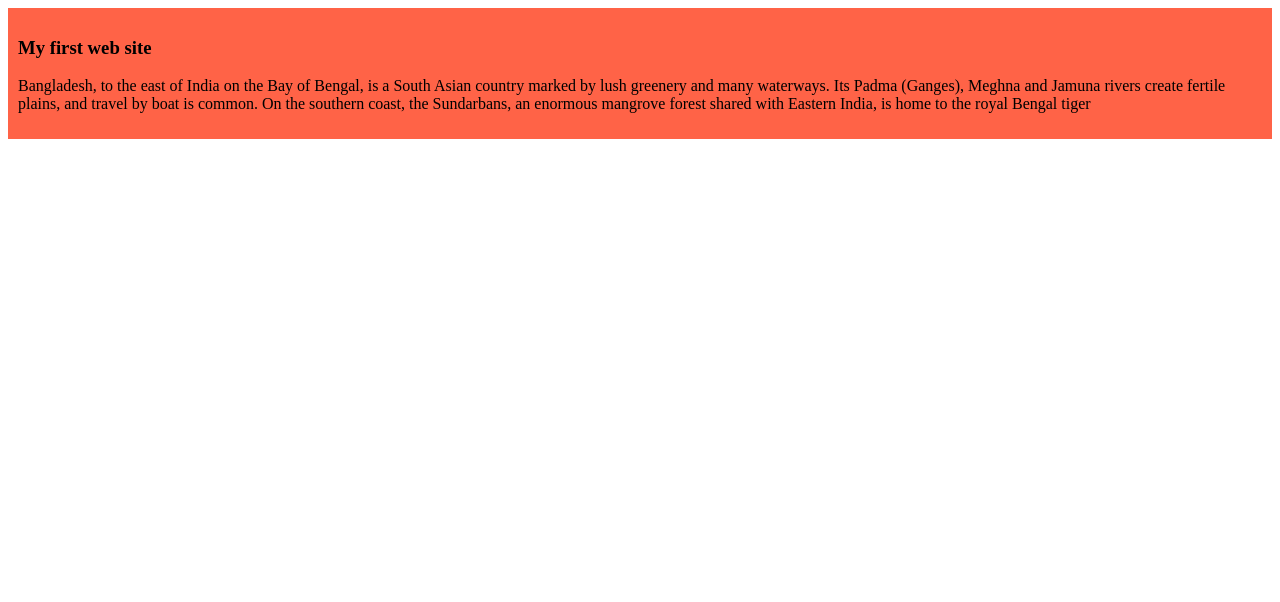
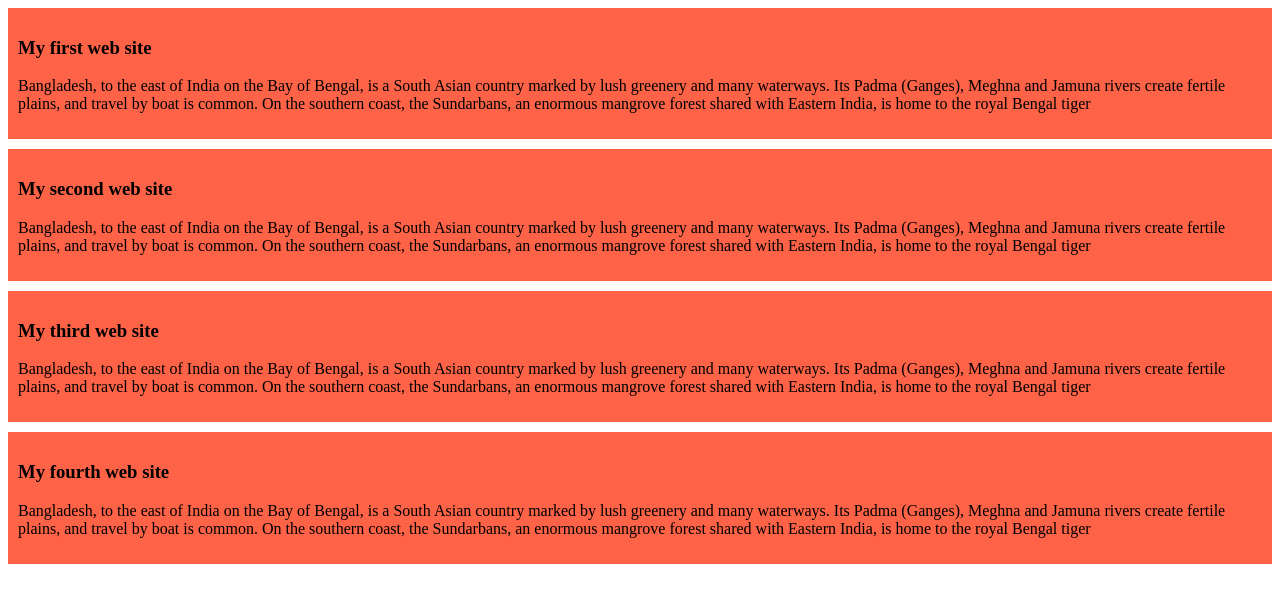
Before and after one commit to maruf1997bd/my-simple-website-2, a plain HTML site: page index.html in a window 1280 px wide. Drawn offline with Linux system fonts and the light colour scheme.

Commit message:
added second and third blog

```diff
--- a/index.html
+++ b/index.html
@@ -11,5 +11,17 @@
         <h3>My first web site</h3>
         <p>Bangladesh, to the east of India on the Bay of Bengal, is a South Asian country marked by lush greenery and many waterways. Its Padma (Ganges), Meghna and Jamuna rivers create fertile plains, and travel by boat is common. On the southern coast, the Sundarbans, an enormous mangrove forest shared with Eastern India, is home to the royal Bengal tiger</p>
     </div>
+    <div>
+        <h3>My second web site</h3>
+        <p>Bangladesh, to the east of India on the Bay of Bengal, is a South Asian country marked by lush greenery and many waterways. Its Padma (Ganges), Meghna and Jamuna rivers create fertile plains, and travel by boat is common. On the southern coast, the Sundarbans, an enormous mangrove forest shared with Eastern India, is home to the royal Bengal tiger</p>
+    </div>
+    <div>
+        <h3>My third web site</h3>
+        <p>Bangladesh, to the east of India on the Bay of Bengal, is a South Asian country marked by lush greenery and many waterways. Its Padma (Ganges), Meghna and Jamuna rivers create fertile plains, and travel by boat is common. On the southern coast, the Sundarbans, an enormous mangrove forest shared with Eastern India, is home to the royal Bengal tiger</p>
+    </div>
+    <div>
+        <h3>My fourth web site</h3>
+        <p>Bangladesh, to the east of India on the Bay of Bengal, is a South Asian country marked by lush greenery and many waterways. Its Padma (Ganges), Meghna and Jamuna rivers create fertile plains, and travel by boat is common. On the southern coast, the Sundarbans, an enormous mangrove forest shared with Eastern India, is home to the royal Bengal tiger</p>
+    </div>
 </body>
 </html>
--- a/styles/blog.css
+++ b/styles/blog.css
@@ -1,4 +1,5 @@
 div{
     background-color: tomato;
     padding: 10px;
+    margin-bottom: 10px;
 }
```
